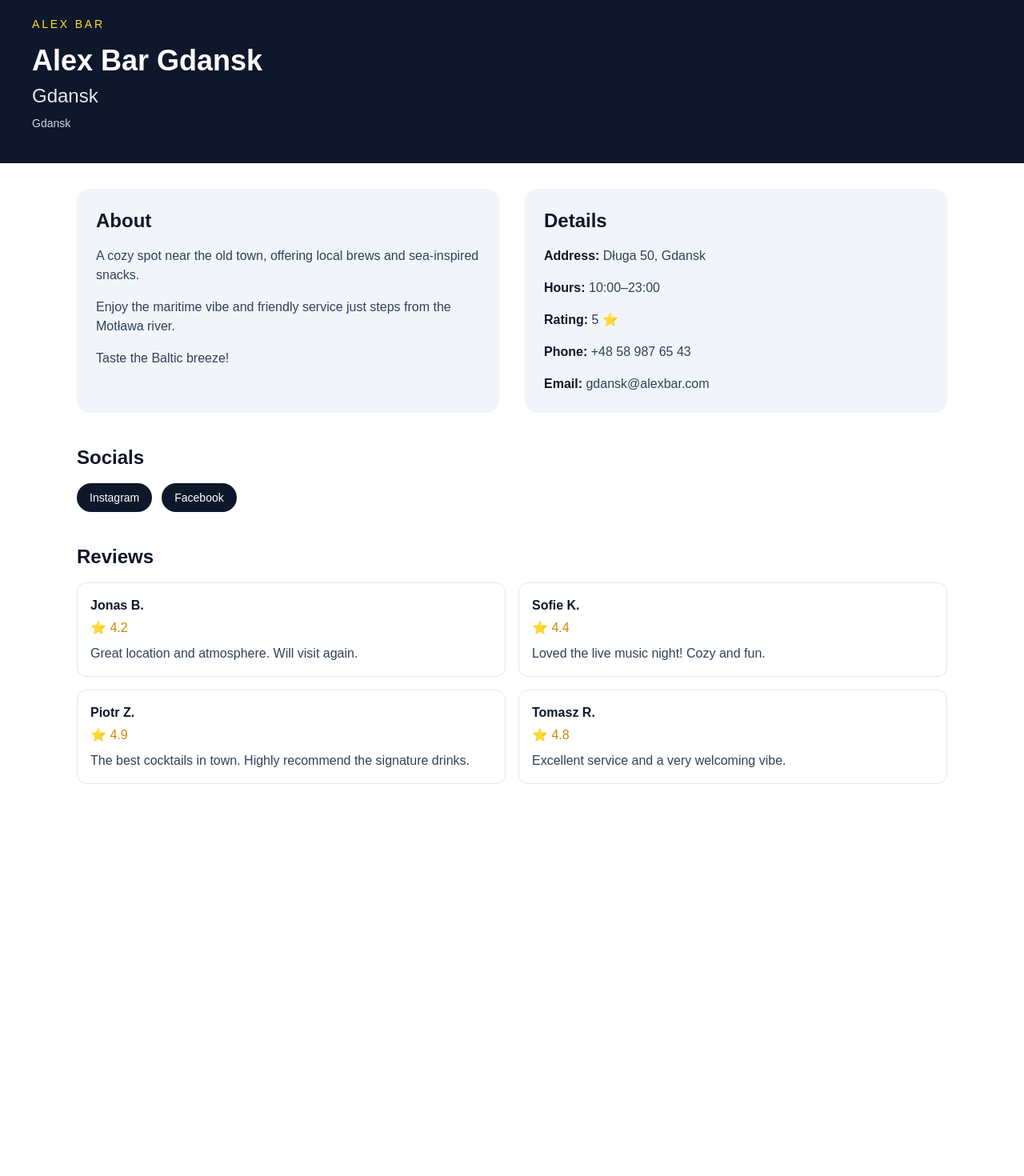
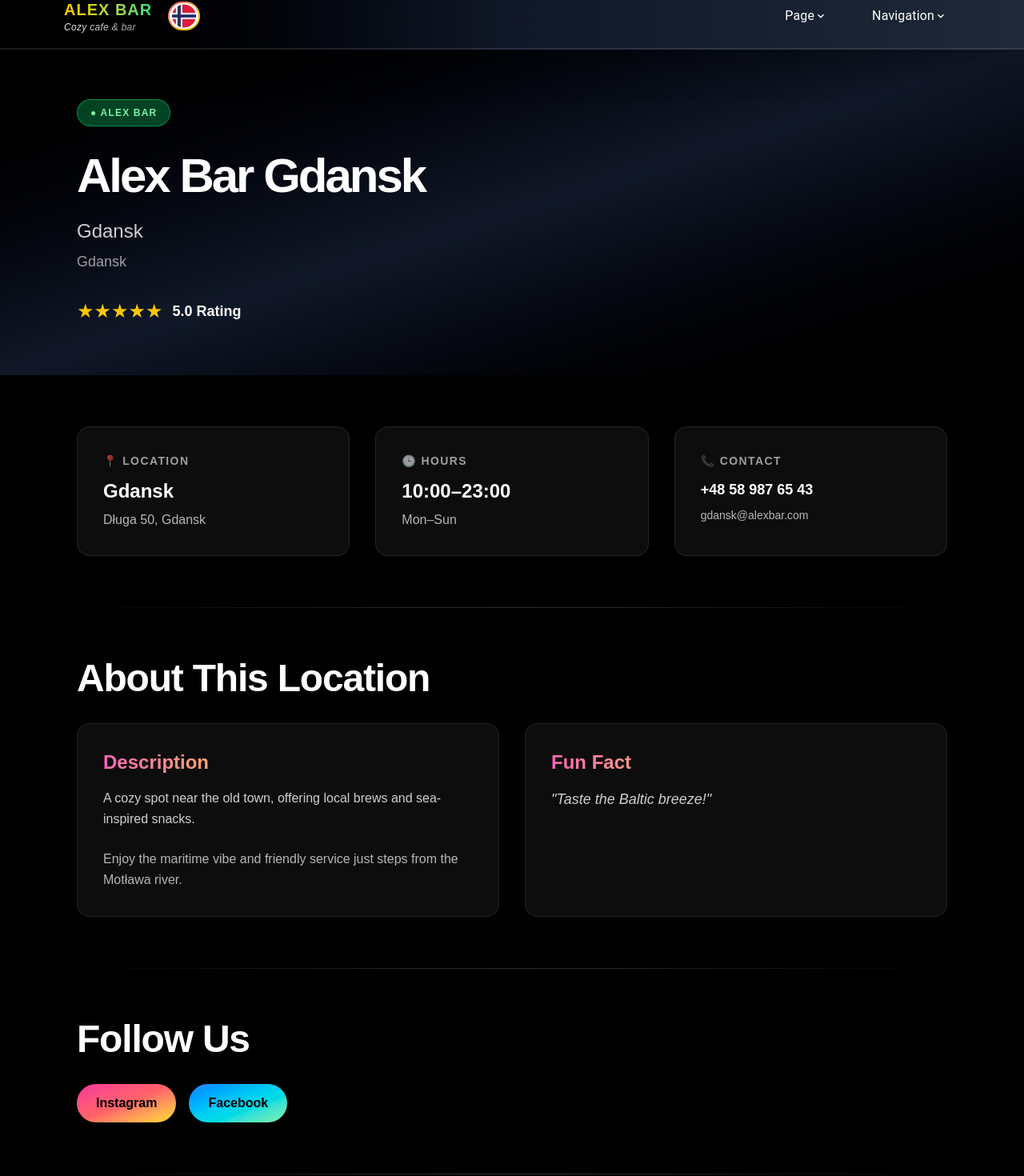
Before and after one commit to WladyslawPitsukha/alex_bar, a Next.js app: page /cafes/gdansk in a window 1280 px wide. Shown: the part 20-1490 px from the top of the page at 80% size. Before the commit the page ends 1032 px from the top, so only its background shows below. Built offline with nearby package versions, Linux system fonts and the light colour scheme.

Commit message:
fix: delete data of warsaw's cafe, there is useless for the project; fix: improve the design of cafe's page

```diff
--- a/src/app/cafes/[slug]/page.tsx
+++ b/src/app/cafes/[slug]/page.tsx
@@ -1,6 +1,8 @@
 import { cafes } from "@/constants/cafes";
 import { getNameFromSlug } from "@/utils/getNameSlug";
 import { notFound } from "next/navigation";
+import NavBar from "@/components/navbar";
+import Footer from "@/components/footer";
 
 type Props = {
     params: Promise<{ slug: string }>;
@@ -27,75 +29,148 @@
     const displayName = getNameFromSlug(cafe.slug ?? cafe.city);
 
     return (
-        <div className="min-h-screen bg-white text-slate-900">
-            <header className="bg-slate-900 p-10 text-white">
-                <p className="text-sm uppercase tracking-[0.2em] text-yellow-300">
-                Alex Bar
-                </p>
-                <h1 className="mt-4 text-4xl font-bold">{cafe.title}</h1>
-                <h2 className="mt-2 text-2xl text-slate-200">{cafe.city}</h2>
-                <p className="mt-2 text-sm text-slate-300">{displayName}</p>
-            </header>
-
-            <main className="mx-auto max-w-6xl p-8">
-                <div className="grid gap-8 md:grid-cols-2">
-                <section className="rounded-2xl bg-slate-100 p-6">
-                    <h3 className="text-2xl font-bold">About</h3>
-                    <p className="mt-4 text-slate-700">{cafe.info.description}</p>
-                    <p className="mt-4 text-slate-700">{cafe.info.moreDesc}</p>
-                    <p className="mt-4 text-slate-700">{cafe.info.coolFacts}</p>
-                </section>
-
-                <section className="rounded-2xl bg-slate-100 p-6">
-                    <h3 className="text-2xl font-bold">Details</h3>
-                    {[
-                        { label: "Address", value: cafe.address },
-                        { label: "Hours", value: cafe.time.hours },
-                        { label: "Rating", value: `${cafe.info.stars} ⭐` },
-                        { label: "Phone", value: cafe.connection.phone },
-                        { label: "Email", value: cafe.connection.email },
-                    ].map((item) => (
-                        <p key={item.label} className="mt-4 text-slate-700">
-                            <span className="font-semibold text-slate-900">{item.label}:</span>{" "}
-                            {item.value}
-                        </p>
-                    ))}
-                </section>
+        <>
+            <NavBar />
+            <main className="min-h-screen bg-black text-white pt-20">
+                {/* Hero Header */}
+                <div className="relative w-full bg-gradient-to-br from-black via-gray-900 to-black py-16 px-6 md:px-16 lg:px-24">
+                    <div className="max-w-6xl mx-auto">
+                        <div className="inline-block px-4 py-2 rounded-full bg-green-400/30 text-green-300 text-xs font-bold tracking-widest border border-green-400/50 mb-6">
+                            ● ALEX BAR
                         </div>
 
-                <section className="mt-10">
-                    <h3 className="text-2xl font-bold">Socials</h3>
-                    <div className="mt-4 flex flex-wrap gap-3">
-                        {cafe.socials?.map((social) => (
+                        <h1 className="text-5xl md:text-6xl font-black tracking-tighter mb-4 leading-tight">
+                            {cafe.title}
+                        </h1>
+
+                        <p className="text-xl md:text-2xl text-white/80 mb-2">
+                            {cafe.city}
+                        </p>
+
+                        <p className="text-lg text-white/60 mb-8">
+                            {displayName}
+                        </p>
+
+                        <div className="flex items-center gap-3 text-yellow-400">
+                            <span className="text-2xl">★★★★★</span>
+                            <span className="text-white text-lg font-semibold">{cafe.info.stars.toFixed(1)} Rating</span>
+                        </div>
+                    </div>
+                </div>
+
+                {/* Quick Info Grid */}
+                <div className="bg-black py-16 px-6 md:px-16 lg:px-24">
+                    <div className="max-w-6xl mx-auto grid grid-cols-1 md:grid-cols-3 gap-8 mb-16">
+                        <div className="rounded-2xl border border-white/10 bg-white/5 p-8 backdrop-blur hover:border-white/20 hover:bg-white/10 transition">
+                            <p className="text-white/60 text-sm font-semibold mb-3 uppercase tracking-widest">📍 Location</p>
+                            <p className="text-2xl font-bold mb-2">{cafe.city}</p>
+                            <p className="text-white/70">{cafe.address}</p>
+                        </div>
+
+                        <div className="rounded-2xl border border-white/10 bg-white/5 p-8 backdrop-blur hover:border-white/20 hover:bg-white/10 transition">
+                            <p className="text-white/60 text-sm font-semibold mb-3 uppercase tracking-widest">🕒 Hours</p>
+                            <p className="text-2xl font-bold mb-2">{cafe.time.hours}</p>
+                            <p className="text-white/70">{cafe.time.days}</p>
+                        </div>
+
+                        <div className="rounded-2xl border border-white/10 bg-white/5 p-8 backdrop-blur hover:border-white/20 hover:bg-white/10 transition">
+                            <p className="text-white/60 text-sm font-semibold mb-3 uppercase tracking-widest">📞 Contact</p>
+                            <p className="text-lg font-bold mb-2">{cafe.connection.phone}</p>
+                            <p className="text-white/70 text-sm">{cafe.connection.email}</p>
+                        </div>
+                    </div>
+
+                    {/* Divider */}
+                    <div className="max-w-6xl mx-auto h-px bg-linear-to-r from-transparent via-white/20 to-transparent mb-16"></div>
+
+                    {/* About Section */}
+                    <div className="max-w-6xl mx-auto mb-16">
+                        <h2 className="text-4xl md:text-5xl font-black tracking-tight mb-8">
+                            About This Location
+                        </h2>
+
+                        <div className="grid grid-cols-1 lg:grid-cols-2 gap-8">
+                            <div className="rounded-2xl border border-white/10 bg-white/5 p-8 backdrop-blur">
+                                <h3 className="text-2xl font-bold mb-4 bg-linear-to-r from-pink-400 via-yellow-400 to-green-400 bg-clip-text text-transparent">
+                                    Description
+                                </h3>
+                                <p className="text-white/80 leading-relaxed mb-6">
+                                    {cafe.info.description}
+                                </p>
+                                <p className="text-white/70 leading-relaxed">
+                                    {cafe.info.moreDesc}
+                                </p>
+                            </div>
+
+                            <div className="rounded-2xl border border-white/10 bg-white/5 p-8 backdrop-blur">
+                                <h3 className="text-2xl font-bold mb-4 bg-linear-to-r from-pink-400 via-yellow-400 to-green-400 bg-clip-text text-transparent">
+                                    Fun Fact
+                                </h3>
+                                <p className="text-white/80 leading-relaxed text-lg italic">
+                                    "{cafe.info.coolFacts}"
+                                </p>
+                            </div>
+                        </div>
+                    </div>
+
+                    {/* Divider */}
+                    <div className="max-w-6xl mx-auto h-px bg-linear-to-r from-transparent via-white/20 to-transparent mb-16"></div>
+
+                    {/* Socials Section */}
+                    <div className="max-w-6xl mx-auto mb-16">
+                        <h2 className="text-4xl md:text-5xl font-black tracking-tight mb-8">
+                            Follow Us
+                        </h2>
+                        <div className="flex flex-wrap gap-4">
+                            {cafe.socials?.map((social, idx) => {
+                                const gradients = [
+                                    "from-pink-500 via-red-400 to-yellow-300",
+                                    "from-blue-500 via-cyan-400 to-green-300",
+                                ];
+                                const gradient = gradients[idx % gradients.length];
+                                return (
                                     <a
                                         key={social.id}
                                         href={social.href}
                                         target="_blank"
-                                rel="noreferrer"
-                                className="rounded-full bg-slate-900 px-4 py-2 text-sm text-white hover:bg-slate-700"
+                                        rel="noopener noreferrer"
+                                        className={`px-6 py-3 rounded-full bg-gradient-to-br ${gradient} text-black font-bold hover:scale-105 hover:shadow-lg transition-all shadow-md`}
                                     >
                                         {social.labelText}
                                     </a>
-                        ))}
+                                );
+                            })}
                         </div>
-                </section>
+                    </div>
 
-                <section className="mt-10">
-                    <h3 className="text-2xl font-bold">Reviews</h3>
-                    <div className="mt-4 grid gap-4 md:grid-cols-2">
+                    {/* Divider */}
+                    <div className="max-w-6xl mx-auto h-px bg-linear-to-r from-transparent via-white/20 to-transparent mb-16"></div>
+
+                    {/* Reviews Section */}
+                    <div className="max-w-6xl mx-auto">
+                        <h2 className="text-4xl md:text-5xl font-black tracking-tight mb-8">
+                            Guest Reviews
+                        </h2>
+                        <div className="grid grid-cols-1 md:grid-cols-2 gap-6">
                             {cafe.comments?.slice(0, 4).map((comment) => (
                                 <div
                                     key={comment.id}
-                                className="rounded-xl border border-slate-200 p-4"
+                                    className="rounded-xl border border-white/10 bg-white/5 p-6 backdrop-blur hover:border-white/20 hover:bg-white/10 transition"
                                 >
-                                <p className="font-semibold">{comment.desc.clientName}</p>
-                                <p className="mt-1 text-yellow-600">⭐ {comment.comments.rating}</p>
-                                <p className="mt-2 text-slate-700">{comment.comments.text}</p>
+                                    <div className="flex items-start justify-between mb-3">
+                                        <p className="font-bold text-lg">{comment.desc.clientName}</p>
+                                        <span className="text-yellow-400 font-bold">⭐ {comment.comments.rating}</span>
+                                    </div>
+                                    <p className="text-white/70 leading-relaxed">
+                                        "{comment.comments.text}"
+                                    </p>
                                 </div>
                             ))}
                         </div>
-                </section>
+                    </div>
+                </div>
             </main>
-        </div>
+            <Footer />
+        </>
     );
 }
--- a/src/constants/cafes.ts
+++ b/src/constants/cafes.ts
@@ -5,50 +5,6 @@
 export const cafes: CafeInfoProps[] = [
     {
         id: 1,
-        slug: "warsaw",
-        title: "Alex Bar Main",
-        info: {
-            description: "The flagship Alex Bar in the heart of Warsaw, known for its vibrant atmosphere and signature cocktails.",
-            moreDesc: "Spacious, modern, and always buzzing. Perfect for both casual meetups and special occasions.",
-            coolFacts: "Where Warsaw meets for a good time!",
-            stars: getAvarageRating(
-                clients.filter(client =>
-                    client.desc.en.includes("Warsaw")
-                ),
-                "Warsaw"
-            ),
-        },
-        city: "Warsaw",
-        address: "Nowy Świat 10, Warsaw",
-        connection: {
-            phone: "+48 22 123 45 67",
-            email: "warsaw@alexbar.com",
-        },
-        socials: [
-            {
-                id: 1,
-                labelText: "Instagram",
-                href: "https://instagram.com/alexbarwarsaw"
-
-            },
-            {
-                id: 2,
-                labelText: "Facebook",
-                href: "https://facebook.com/alexbarwarsaw"
-            },
-        ],
-        time: {
-            days: "Mon–Sun",
-            hours: "08:00–01:00",
-        },
-        comments: clients.filter(client =>
-            ["Warsaw", "Lodz", "Poznan", "Katowice", "Szczecin"].some(city =>
-                client.desc.en.includes(city)
-            )
-        ),
-    },
-    {
-        id: 2,
         slug: "gdansk",
         title: "Alex Bar Gdansk",
         info: {
@@ -91,7 +47,7 @@
         ),
     },
     {
-        id: 3,
+        id: 2,
         slug: "krakow",
         title: "Alex Bar Krakow",
         info: {
```
Lines whose indentation alone changed are shown as unchanged.
